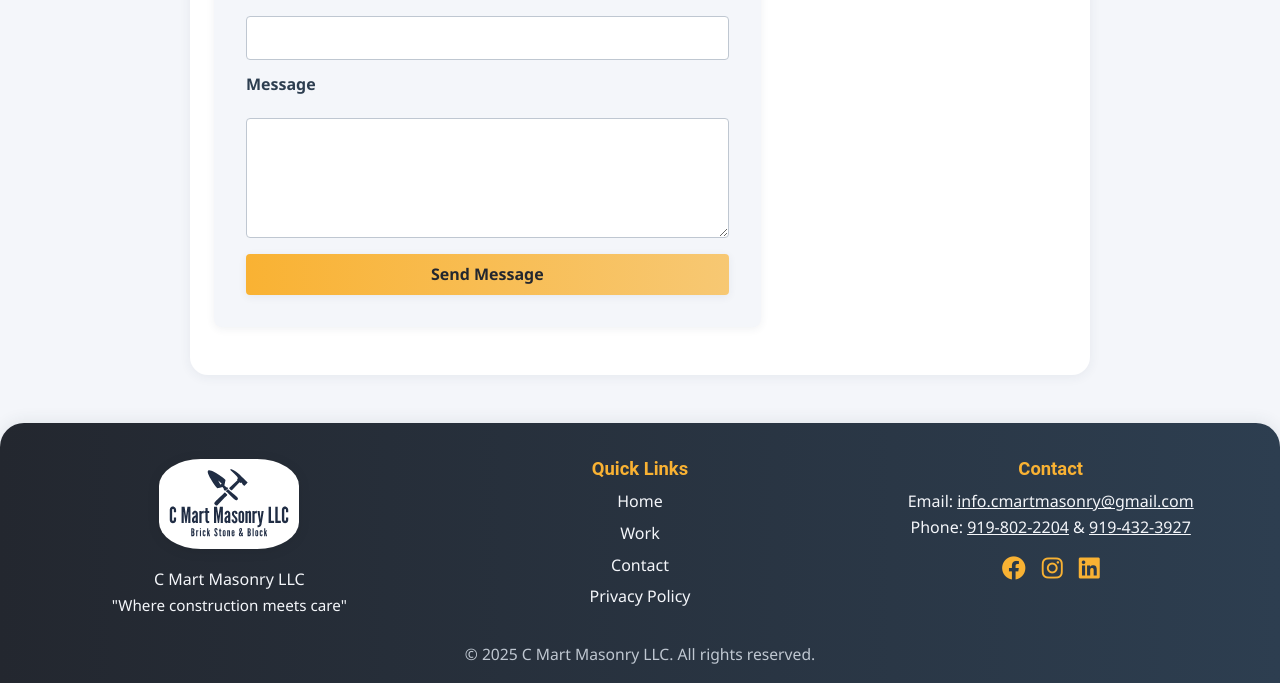
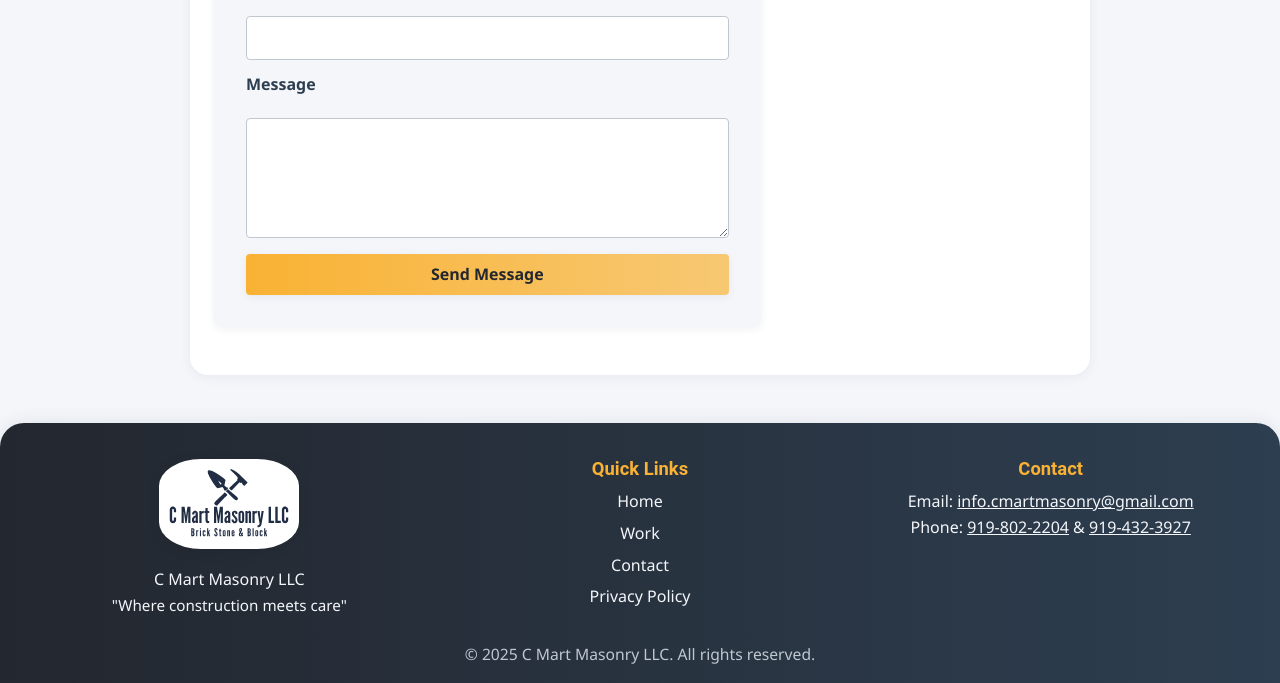
Before and after one commit to Deceit39/cmartmasonry, a plain HTML site: page contact.html in a window 1280 px wide. Shown: the part 632-1315 px from the top of the page. Drawn offline with Linux system fonts and the light colour scheme.

Commit message:
Add files via upload

```diff
--- a/contact.html
+++ b/contact.html
@@ -86,11 +86,7 @@
                 <h3>Contact</h3>
                 <p>Email: <span id="footer-email-link"></span></p>
                 <p>Phone: <span id="footer-phone1-link"></span> & <span id="footer-phone2-link"></span></p>
-                <div class="footer-social">
-                    <a href="#" aria-label="Facebook"><i class="fab fa-facebook"></i></a>
-                    <a href="#" aria-label="Instagram"><i class="fab fa-instagram"></i></a>
-                    <a href="#" aria-label="LinkedIn"><i class="fab fa-linkedin"></i></a>
-                </div>
+
             </div>
         </div>
         <div class="footer-copyright">
```
Also changed, not shown: index.html (+1 -5 lines), privacy.html (+1 -5 lines), work.html (+1 -5 lines).
